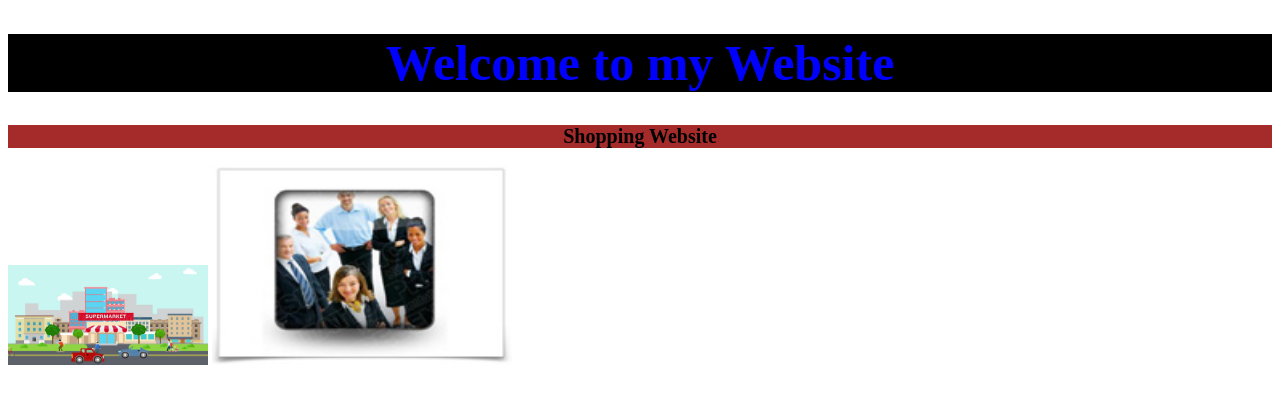
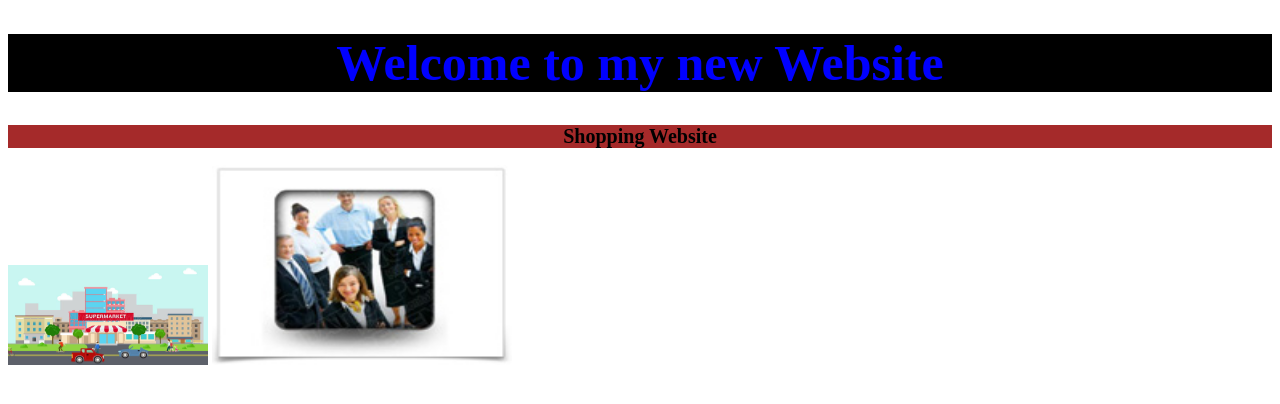
Before and after one commit to Veasna730/Website01, a plain HTML site: page index.html in a window 1280 px wide. Drawn offline with Linux system fonts and the light colour scheme.

Commit message:
Update h1

```diff
--- a/index.html
+++ b/index.html
@@ -8,7 +8,7 @@
     <link rel="stylesheet" href="style.css">
 </head>
 <body>
-    <h1 id="welcome">Welcome to my Website</h1>
+    <h1 id="welcome">Welcome to my new Website</h1>
     <h2 id="shopping">Shopping Website</h2>
     <img class="image1" src="imgs/flat-style-cartoon-supermarket-mall-building-transport-street-animation-reveal-64067398 - Copy.jpg" alt="" srcset="">
     <img class="image2" src="imgs/free-powerpoint-icons-modern-business-team.jpg" alt="" srcset="">
```
